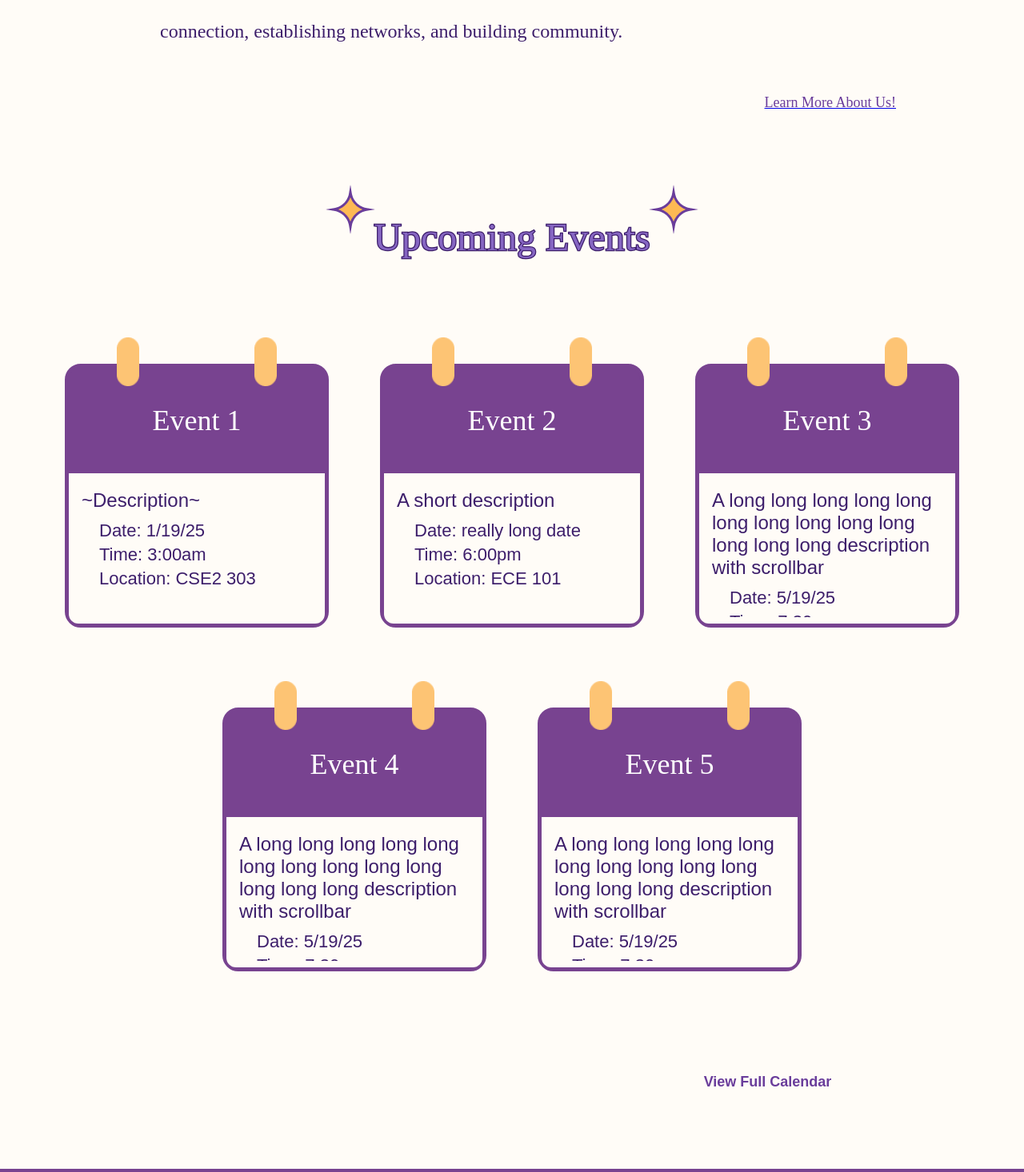
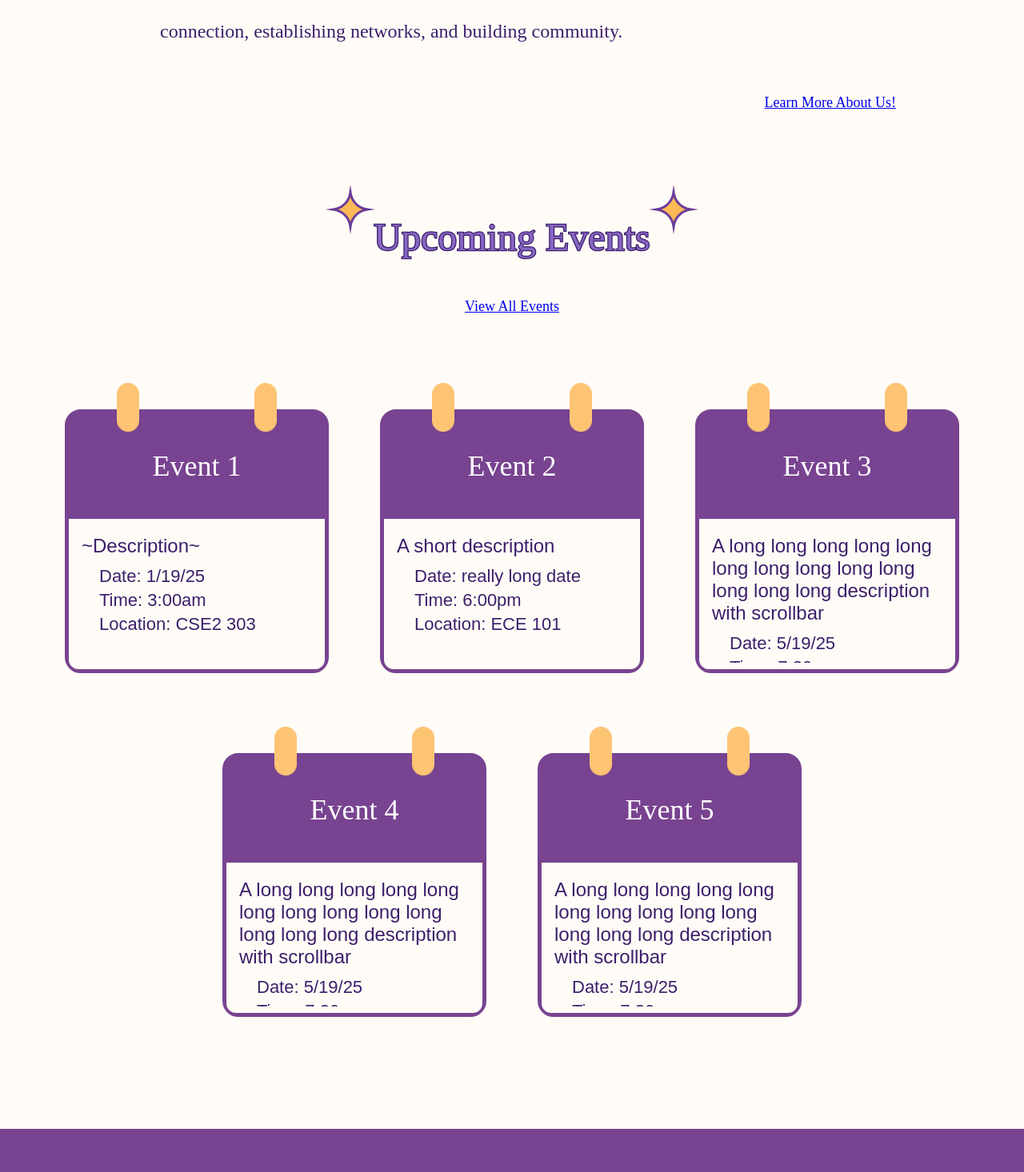
Before and after one commit to JimmyALiu/iMuslims, a Next.js app: page /home in a window 1280 px wide. Shown: the part 1064-2530 px from the top of the page at 80% size. Built offline with nearby package versions, Linux system fonts and the light colour scheme; a web font is replaced by a local one.

Commit message:
Refactor link styles to apply to both page links.

```diff
--- a/src/app/home/page.jsx
+++ b/src/app/home/page.jsx
@@ -7,11 +7,11 @@ export default function Home() {
     // these will be rendered into calendar events
     // edit or add to this array to change the events
     const events = [
-        {eventName: "Event 1", description: "~Description~", date: "1/19/25", time: "3:00am", location: "CSE2 303" },
-        {eventName: "Event 2", description: "A short description", date: "really long date", time: "6:00pm", location: "ECE 101" },
-        {eventName: "Event 3", description: "A long long long long long long long long long long long long long description with scrollbar", date: "5/19/25", time: "7:30pm", location: "SAV 123" },
-        {eventName: "Event 4", description: "A long long long long long long long long long long long long long description with scrollbar", date: "5/19/25", time: "7:30pm", location: "SAV 123" },
-        {eventName: "Event 5", description: "A long long long long long long long long long long long long long description with scrollbar", date: "5/19/25", time: "7:30pm", location: "SAV 123" },
+        { eventName: "Event 1", description: "~Description~", date: "1/19/25", time: "3:00am", location: "CSE2 303" },
+        { eventName: "Event 2", description: "A short description", date: "really long date", time: "6:00pm", location: "ECE 101" },
+        { eventName: "Event 3", description: "A long long long long long long long long long long long long long description with scrollbar", date: "5/19/25", time: "7:30pm", location: "SAV 123" },
+        { eventName: "Event 4", description: "A long long long long long long long long long long long long long description with scrollbar", date: "5/19/25", time: "7:30pm", location: "SAV 123" },
+        { eventName: "Event 5", description: "A long long long long long long long long long long long long long description with scrollbar", date: "5/19/25", time: "7:30pm", location: "SAV 123" },
     ]
 
     return (
@@ -33,7 +33,7 @@ export default function Home() {
                     </div>
                 </div>
                 <div className={styles.whoFooter}>
-                    <Link href='/about'><p>Learn More About Us!</p></Link>
+                    <Link href='/about'><p className={styles.link}>Learn More About Us!</p></Link>
                 </div>
 
                 <div className={styles.events}>
@@ -41,6 +41,9 @@ export default function Home() {
                         <img src="/star.png" className={'star ' + styles.eventsStarTopLeft}></img>
                         <h1 className={styles.header}>Upcoming Events</h1>
                         <img src="/star.png" className={'star ' + styles.eventsStarTopRight}></img>
+                    </div>
+                    <div className={styles.eventsLink}>
+                        <Link href='/events'><p className={styles.link}>View All Events</p></Link>
                     </div>
                     <div className={styles.eventsContainer}>
                         {events.map((obj, i) => {
@@ -54,10 +57,6 @@ export default function Home() {
                             ></CalendarEvent>
                         })}
                     </div>
-                    <div className={styles.eventsFooter}>
-                        {/* TODO Add a link to Events page once routing is set up */}
-                        <p>View Full Calendar</p>
-                    </div>
                 </div>
             </div>
         </section>
--- a/src/app/home/page.module.css
+++ b/src/app/home/page.module.css
@@ -67,10 +67,14 @@
     margin: auto;
 }
 
-.whoFooter a p {
+.link {
     font-family: Gotu, 'sans-serif';
     font-size: 18px;
     font-weight: 300;
+}
+
+.whoFooter a p {
+    text-align: right;
 }
 
 .events {
@@ -88,6 +92,10 @@
     align-items: center;
 }
 
+.eventsLink {
+
+}
+
 .eventsContainer {
     width: 100%;
     padding: 50px 0 40px 0;
@@ -96,27 +104,6 @@
     flex-wrap: wrap;
     gap: 5%;
     justify-content: center;
-}
-
-.eventsFooter {
-    min-width: 1024px;
-    margin: auto;
-    margin-top: 20px;
-    margin-bottom: 30px;
-    text-align: right;
-}
-
-.eventsFooter p {
-    padding-right: 11%;
-}
-
-.whoFooter p,
-.eventsFooter p {
-    font-family: "Oswald" sans-serif;
-    text-align: right;
-    font-size: 18px;
-    font-weight: 600;
-    color: #6a3d9b;
 }
 
 .whoStarTopLeft {
```
